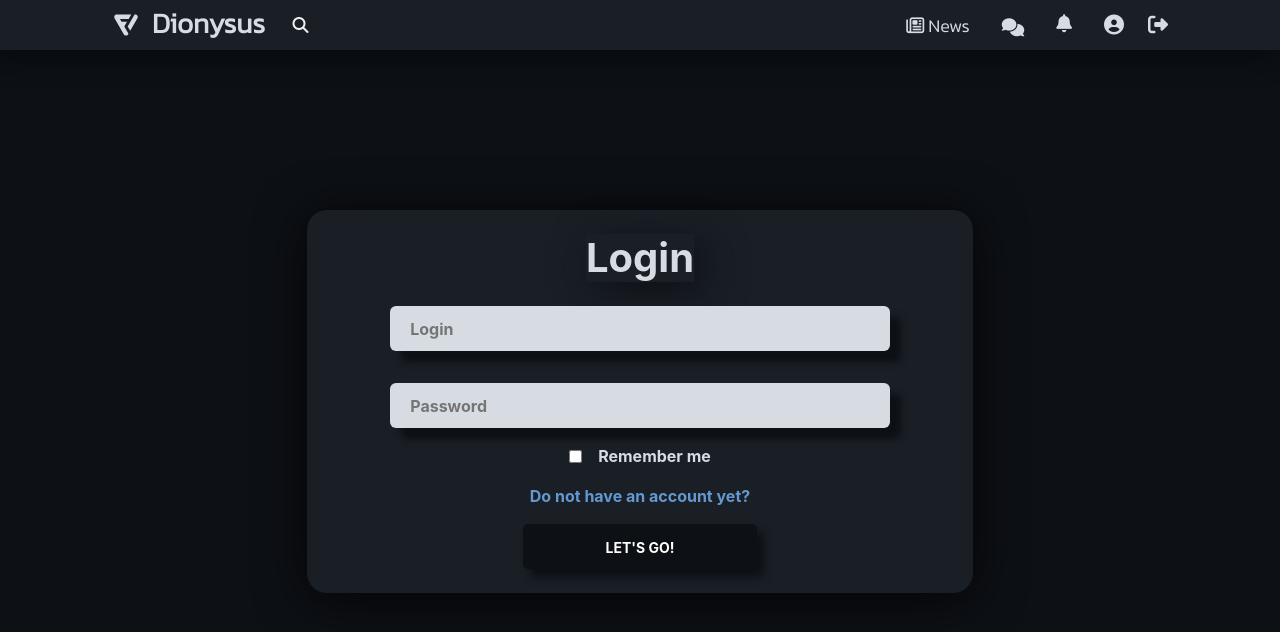
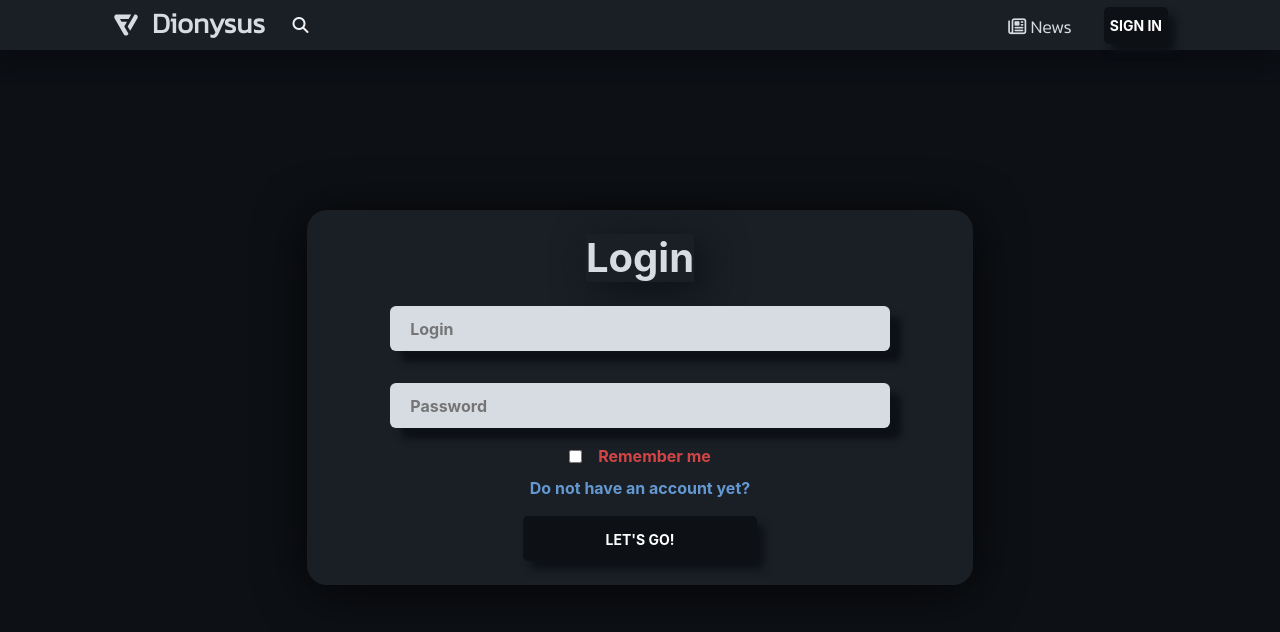
Before and after one commit to azya0/CodeSpirit, a Flask app: page /login in a window 1280 px wide. Shown: the top 632 px of the page. Run offline with Flask 2, Linux system fonts and the light colour scheme; some libraries are stand-ins or nearby versions.

Commit message:
design 3.0: connected func's with navbar & bugfix

```diff
--- a/static/style.css
+++ b/static/style.css
@@ -148,6 +148,7 @@ input:-webkit-autofill:active {
     margin-top: 1rem;
     font-weight: bold;
     text-align: center;
+    color: #d24545;
 }
 
 .main-registration-title {
@@ -194,7 +195,7 @@ input:-webkit-autofill:active {
     justify-content: center;
     align-items: center;
     width: 100%;
-    margin-bottom: 1rem!important;
+    margin-bottom: 0.5rem!important;
 }
 
 .main-registration-input {
@@ -238,6 +239,22 @@ input:-webkit-autofill:active {
     line-height: 45px;
     cursor: pointer;
     border: none;
+}
+
+.main-registration-button-navbar {
+    font-weight: bold;
+    font-size: 14px;
+    display:block;
+    height: 45px;
+    background: #0d1015;
+    box-shadow: 7px 8px 8px #0d1015;
+    border-radius: 5px;
+    color:#fff;
+    text-align: center;
+    cursor: pointer;
+    border: none;
+    height: 80%;
+    margin: auto;
 }
 
 @media screen and (max-width: 925px)
@@ -317,6 +334,16 @@ input:-webkit-autofill:active {
     .active {
         margin-left: 2rem!important;
         margin-right: 2rem!important;
+    }
+
+    .main-registration-button-navbar {
+        width: 100px;
+        height: 30px;
+        margin-bottom: 8px;
+    }
+
+    .main-icon-fix {
+        margin-bottom: 10px;
     }
 }
 
--- a/templates/login.html
+++ b/templates/login.html
@@ -16,7 +16,7 @@
             {{ form.remember.label(class='m-0 ml-2 main-registration-error') }}
         </div>
         {% if message != "" %}
-            <span class="main-registration-error" style="margin-top: 0;color: #d24545;">{{ message }}</span>
+            <span class="main-registration-error" style="margin-top: 0;">{{ message }}</span>
         {% endif %}
         <a href="/registration" class="mt-0 main-registration-error" style="margin-bottom: 1rem;color:#6498d0;">Do not have an account yet?</a>
         {{ form.submit(class='main-registration-button') }}
--- a/templates/navbar.html
+++ b/templates/navbar.html
@@ -56,12 +56,17 @@
                         <p class="main-hidden-word">News</p>
                     </a>
                 </li>
-                <li class="active mx-3"><a class="nav-link main-font pt-60 main-fs" href="#"><i class="fa fa-comments" aria-hidden="true"></i></a></li>
-                <li class="active mx-3"><a class="nav-link main-font pt-60 main-fs" href="#"><i class="fa fa-bell" aria-hidden="true"></i></a></li>
+                {% if current_user.is_authenticated %}
+                    <li class="active mx-3"><a class="nav-link main-font pt-60 main-fs" href="/inbox/"><i class="fa fa-comments main-icon-fix" aria-hidden="true"></i></a></li>
+                    <li class="active mx-3"><a class="nav-link main-font pt-60 main-fs" href="#"><i class="fa fa-bell main-icon-fix" aria-hidden="true"></i></a></li>
+                {% endif %}
                 <li class="active mx-3 d-line" style="font-size: 20px; padding-top: 0.4%;">
-                        <a class="nav-link main-font mr-4" href="/account"><i class="fa fa-user-circle" aria-hidden="true"></i></a>
+                    {% if current_user.is_authenticated %}
+                        <a class="nav-link main-font mr-4" href="/account/{{ current_user.id }}"><i class="fa fa-user-circle" aria-hidden="true"></i></a>
                         <a class="nav-link main-font" href="/logout"><i class="fa fa-sign-out" aria-hidden="true"></i></a>
-                </li>
+                    {% else %}
+                        <input class="main-registration-button-navbar" type="button" value="SIGN IN" onclick="window.location.href = '/login';">
+                    {% endif %}
             </ul>
         </div>
         <label for="check" class="bar">
```
Also changed, not shown: db/database.db.
